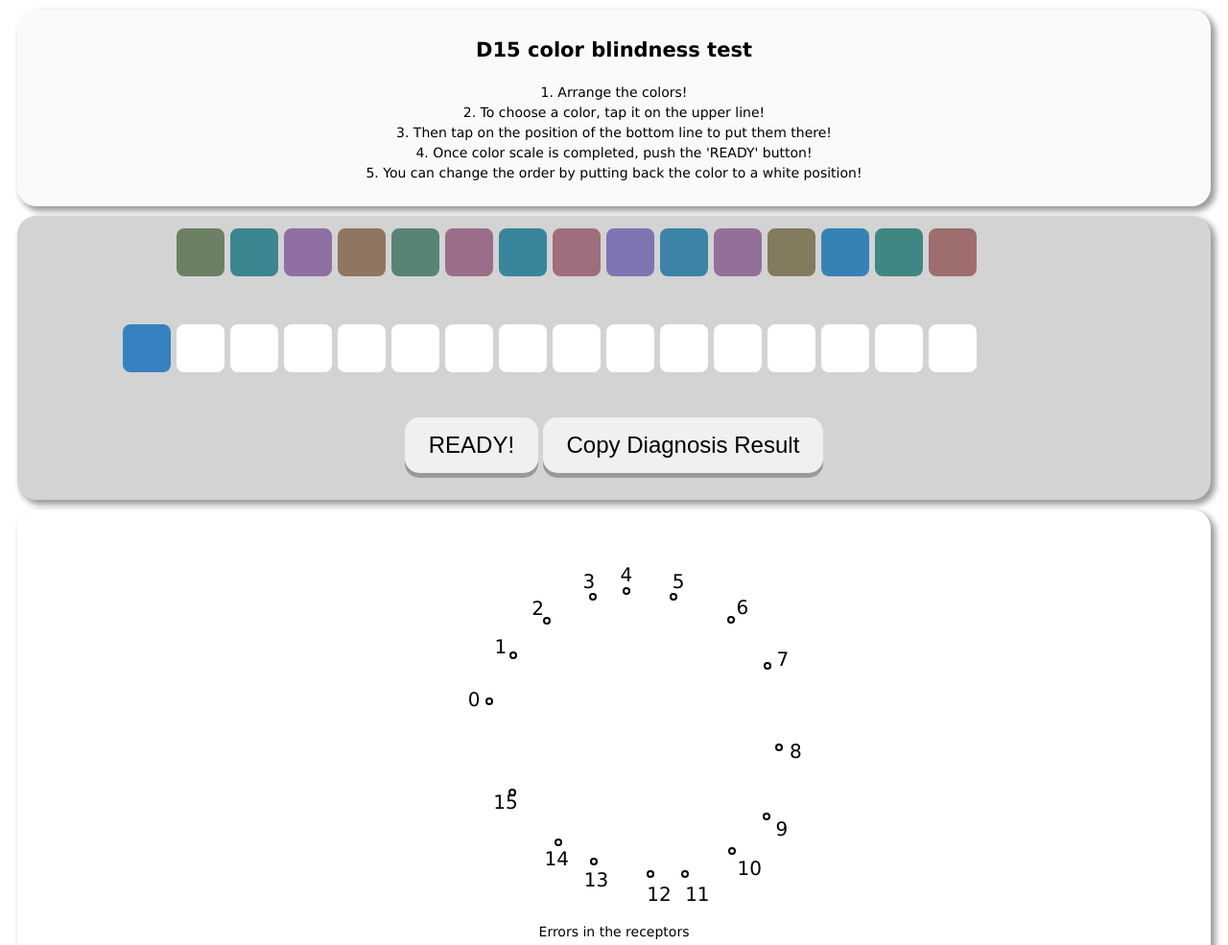
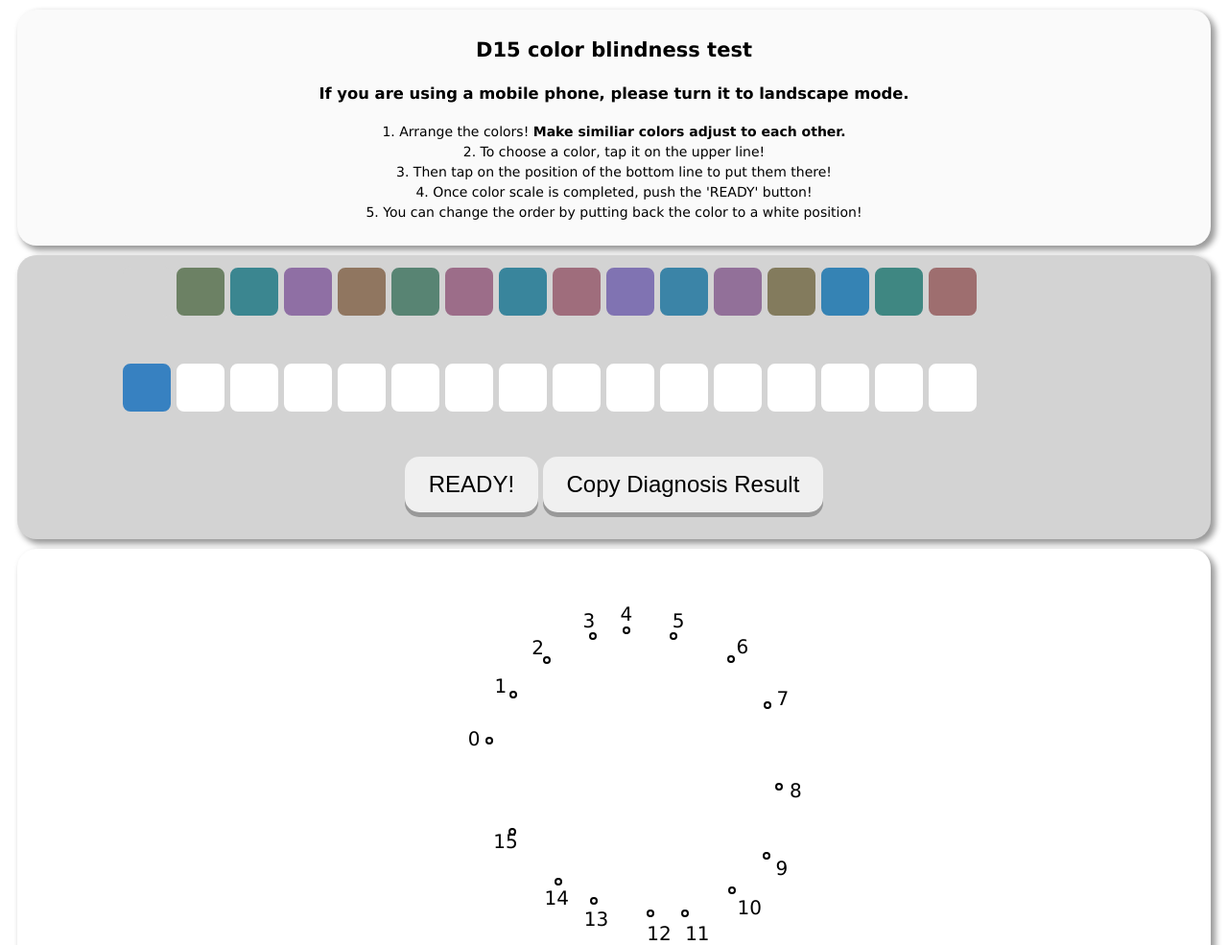
Before and after one commit to auto-Dog/d15_cvd_test, a plain HTML site: page index.html in a window 1280 px wide. Shown: the top 985 px of the page at 96% size. Drawn offline with Linux system fonts and the light colour scheme.

Commit message:
Add hints

```diff
--- a/index.html
+++ b/index.html
@@ -163,7 +163,8 @@ span.b2 {
 
 <div class="enjoy-css" style="background-color: RGB(250,250,250); text-align: center">
    <h2>D15 color blindness test</h2>
-   <p id="p">1. Arrange the colors!<br>2. To choose a color, tap it on the upper line!<br>3. Then tap on the position of the bottom line to put them there!<br>4. Once color scale is completed, push the 'READY' button!<br>5. You can change the order by putting back the color to a white position!</p>
+   <h3>If you are using a mobile phone, please turn it to landscape mode.</h3>
+   <p id="p">1. Arrange the colors! <b>Make similiar colors adjust to each other.</b> <br>2. To choose a color, tap it on the upper line!<br>3. Then tap on the position of the bottom line to put them there!<br>4. Once color scale is completed, push the 'READY' button!<br>5. You can change the order by putting back the color to a white position!</p>
    <!-- <p><a class="myButton" href="https://www.color-blind-test.com/contact.html">CONTACT</a><p/> -->
    <p id="p2" style="color:rgb(64, 64, 90)"></p>
 </div>
```
